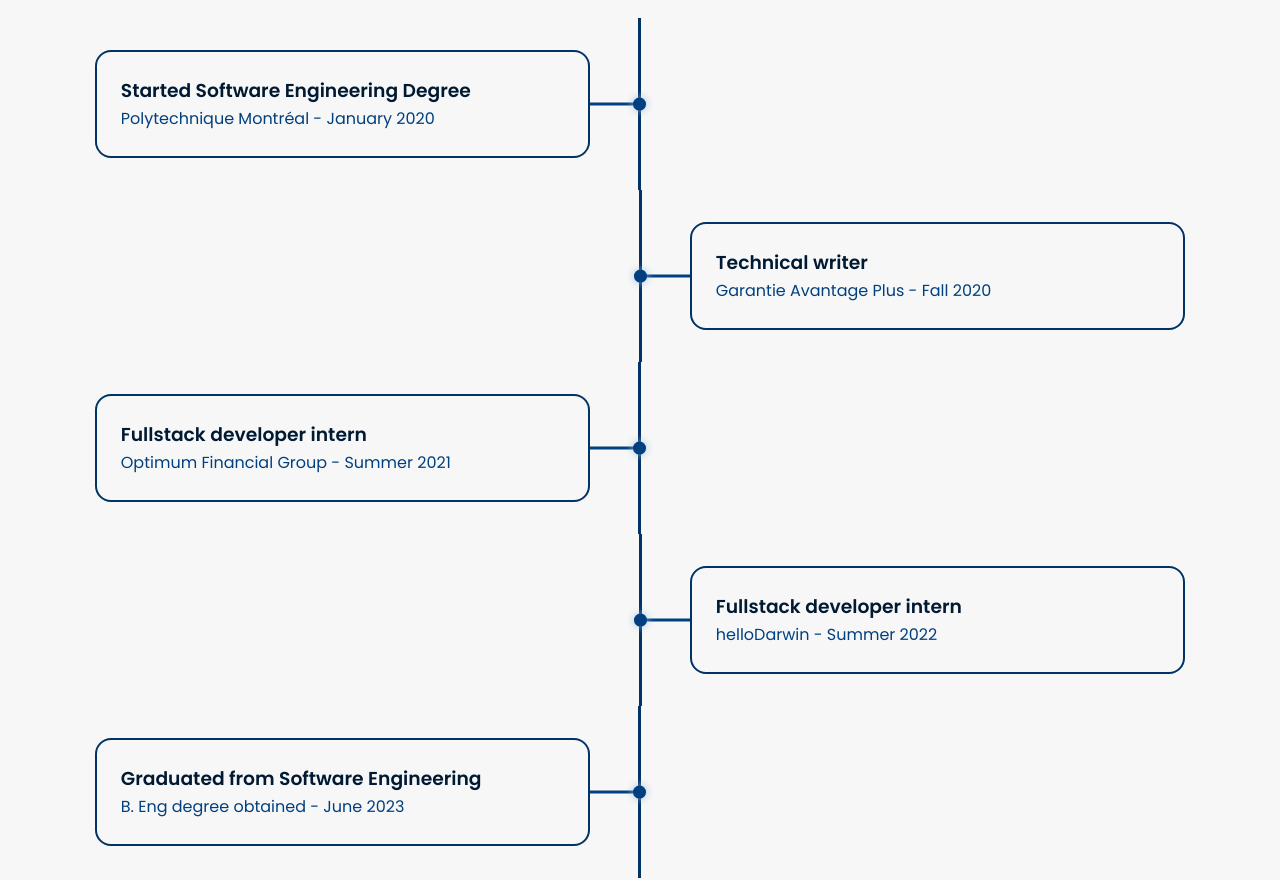
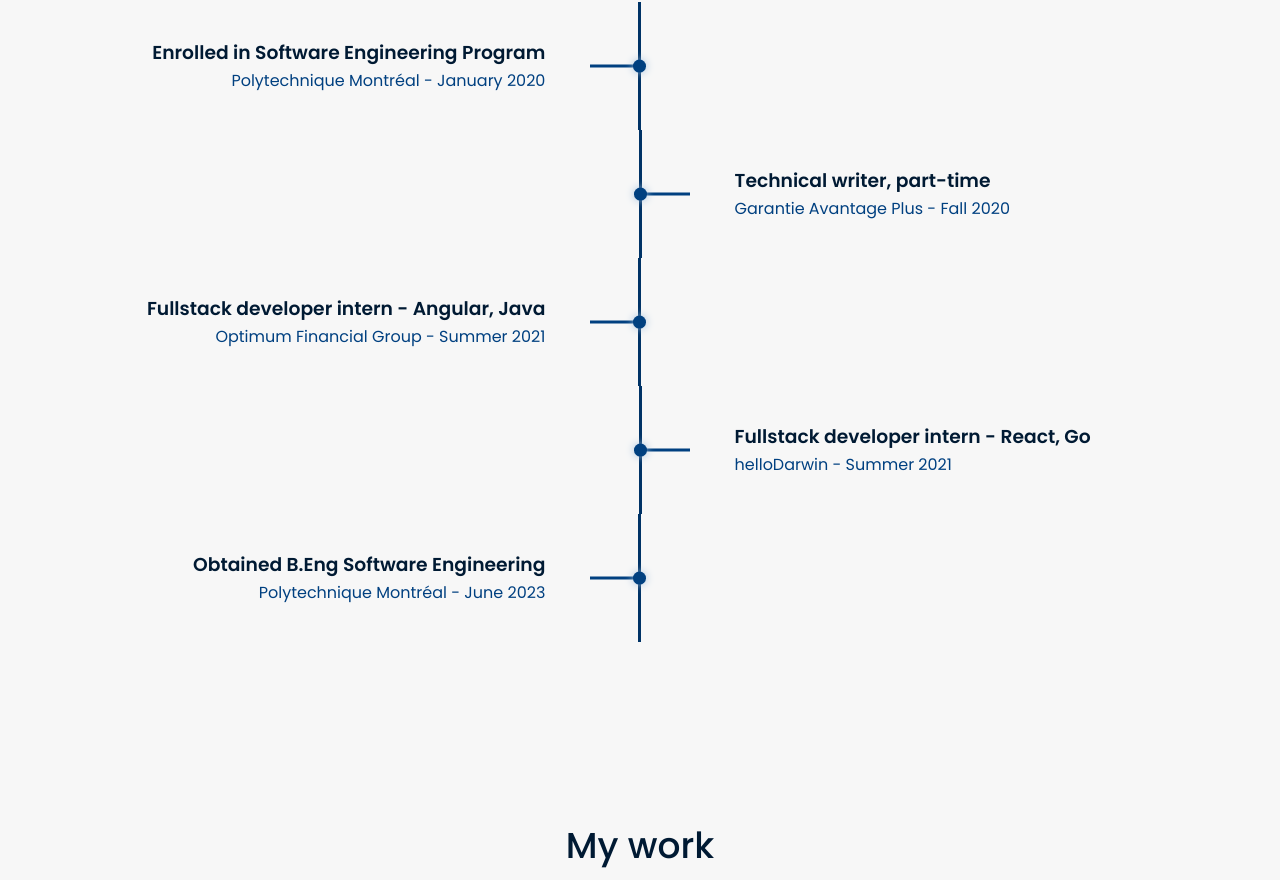
Before and after one commit to lt101/web-portfolio, a React (Create React App) app: page / in a window 1280 px wide. Shown: the part 1633-2513 px from the top of the page. Built offline with nearby package versions, Linux system fonts and the light colour scheme.

Commit message:
added timeline

```diff
--- /dev/null
+++ b/src/components/timeline/Experience.jsx
@@ -0,0 +1,46 @@
+import React, { useState, useRef } from "react";
+import "./timeline.css";
+import { motion, useScroll } from "framer-motion";
+
+const Experience = ({ exp }) => {
+  const [openModal1, setOpenModal1] = useState(false);
+
+  const ref = useRef(null);
+
+  const { scrollYProgress } = useScroll({
+    target: ref,
+    offset: ["0.5 1", "2.3 1"],
+  });
+
+  return (
+    <motion.div
+      className="timeline_item"
+      ref={ref}
+      style={{ opacity: scrollYProgress }}
+    >
+      <motion.div
+        className="timeline_content"
+        onClick={() =>
+          openModal1 ? setOpenModal1(false) : setOpenModal1(true)
+        }
+        whileHover={{ scale: 1.1 }}
+      >
+        <h3>{exp.title}</h3>
+        <p>{exp.subtitle}</p>
+        {openModal1 && (
+          <motion.div
+            initial={{ opacity: 0 }}
+            animate={{ opacity: 1 }}
+            transition={{ duration: 0.5 }}
+          >
+            <div className="timeline_description">{exp.description}</div>
+
+            {exp.tasks && exp.tasks.map((task) => <li>{task}</li>)}
+          </motion.div>
+        )}
+      </motion.div>
+    </motion.div>
+  );
+};
+
+export default Experience;
--- a/src/components/timeline/Timeline.jsx
+++ b/src/components/timeline/Timeline.jsx
@@ -1,39 +1,16 @@
 import React from "react";
 import "./timeline.css";
+import { experiences } from "../../data/Experiences";
+import Experience from "./Experience";
 
 const Timeline = () => {
   return (
     <div className="timeline_container">
       <h2 className="section_title">My Journey</h2>
-      <div className="timeline_item">
-        <div>
-          <h3>Started Software Engineering Degree</h3>
-          <p>Polytechnique Montréal - January 2020</p>
-        </div>
-      </div>
-      <div className="timeline_item">
-        <div>
-          <h3>Technical writer</h3>
-          <p>Garantie Avantage Plus - Fall 2020</p>
-        </div>
-      </div>
-      <div className="timeline_item">
-        <div>
-          <h3>Fullstack developer intern</h3>
-          <p>Optimum Financial Group - Summer 2021</p>
-        </div>
-      </div>
-      <div className="timeline_item">
-        <div>
-          <h3>Fullstack developer intern</h3>
-          <p>helloDarwin - Summer 2022</p>
-        </div>
-      </div>
-      <div className="timeline_item">
-        <div>
-          <h3>Graduated from Software Engineering</h3>
-          <p>B. Eng degree obtained - June 2023</p>
-        </div>
+      <div>
+        {experiences.map((exp) => (
+          <Experience exp={exp} />
+        ))}
       </div>
     </div>
   );
--- a/src/components/timeline/timeline.css
+++ b/src/components/timeline/timeline.css
@@ -5,17 +5,29 @@
 
 .timeline_item {
   max-width: 34em;
-  padding-top: 2em;
-  padding-bottom: 2em;
+  padding-top: 1.25em;
+  padding-bottom: 1.25em;
   position: relative;
   box-sizing: content-box;
+}
+
+.timeline_content {
+  border-radius: 1em;
+  padding: 1em;
+  margin: 0 1.8rem;
   cursor: pointer;
 }
 
-.timeline_item div {
-  border: 2px solid var(--text-color);
-  border-radius: 1em;
-  padding: 1.5em;
+.timeline_description {
+  font-style: italic;
+  margin: 1rem 1rem 1rem 0;
+  text-align: justify;
+  font-size: var(--small-font-size);
+}
+
+li {
+  text-align: start;
+  font-size: var(--small-font-size);
 }
 
 .timeline_item h3 {
@@ -28,15 +40,19 @@
 }
 
 .timeline_item:nth-child(odd) {
+  border-right: 3px solid var(--text-color);
+  padding-right: 3em;
+  transform: translateX(-17em);
+}
+
+.timeline_item:nth-child(odd) .timeline_content {
+  text-align: end;
+}
+
+.timeline_item:nth-child(even) {
   border-left: 3px solid var(--text-color);
   padding-left: 3em;
   transform: translateX(17em);
-}
-
-.timeline_item:nth-child(even) {
-  border-right: 3px solid var(--text-color);
-  padding-right: 3em;
-  transform: translateX(-17em);
 }
 
 .timeline_item:nth-child(odd)::before,
@@ -51,15 +67,15 @@
 }
 
 .timeline_item:nth-child(odd)::before {
+  right: 0;
+}
+
+.timeline_item:nth-child(even)::before {
   left: 0;
 }
 
-.timeline_item:nth-child(even)::before {
-  right: 0;
-}
-
-.timeline_item:nth-child(odd) div::before,
-.timeline_item:nth-child(even) div::before {
+.timeline_item:nth-child(odd) .timeline_content::before,
+.timeline_item:nth-child(even) .timeline_content::before {
   content: "";
   background: var(--line-color);
   box-shadow: 0 0 0.5em var(--line-color-light);
@@ -71,12 +87,12 @@
   border-radius: 50%;
 }
 
-.timeline_item:nth-child(odd) div::before {
-  left: -0.5em;
+.timeline_item:nth-child(odd) .timeline_content::before {
+  right: -0.5em;
 }
 
-.timeline_item:nth-child(even) div::before {
-  right: -0.5em;
+.timeline_item:nth-child(even) .timeline_content::before {
+  left: -0.5em;
 }
 
 @media screen and (max-width: 1150px) {
@@ -94,13 +110,18 @@
 
   .timeline_container .timeline_item::before {
     width: 3px;
-    height: 4em;
-    top: -2em;
+    height: 2.6em;
+    top: -1.3em;
     left: 50%;
     transform: translateX(-50%);
   }
 
-  .timeline_container .timeline_item div::before {
+  .timeline_container .timeline_item .timeline_content {
+    border: 1px solid var(--line-color);
+    text-align: start;
+  }
+
+  .timeline_container .timeline_item .timeline_content::before {
     top: -0.5em;
     left: 50%;
     transform: translateX(-50%);
--- /dev/null
+++ b/src/data/Experiences.js
@@ -0,0 +1,41 @@
+export const experiences = [
+  {
+    title: "Enrolled in Software Engineering Program",
+    subtitle: "Polytechnique Montréal - January 2020",
+    description:
+      "Before becoming a software engineer, I studied pharmacy at the University of Montreal. Upon realizing that my interests, skills and way of thinking were better suited for software development, I decided to take the leap.",
+  },
+  {
+    title: "Technical writer, part-time",
+    subtitle: "Garantie Avantage Plus - Fall 2020",
+    tasks: [
+      "Manually evaluated website functionnality",
+      "Wrote clear and concise documentation for end-users",
+    ],
+  },
+  {
+    title: "Fullstack developer intern - Angular, Java",
+    subtitle: "Optimum Financial Group - Summer 2021",
+    tasks: [
+      "Designed and created frontend components",
+      "Developed an automated email notification service",
+      "Participated in code reviews",
+    ],
+  },
+  {
+    title: "Fullstack developer intern - React, Go",
+    subtitle: "helloDarwin - Summer 2021",
+    tasks: [
+      "Developed cross-app functionalities that adapt new business models",
+      "Created visual components and connected different application layers using standard web best practices",
+      "Unit-tested code",
+      "Participated in code reviews and development planning",
+    ],
+  },
+  {
+    title: "Obtained B.Eng Software Engineering",
+    subtitle: "Polytechnique Montréal - June 2023",
+    description: "Onto the next chapter.",
+    tasks: [],
+  },
+];
```
Also changed, not shown: src/components/home/Home.jsx (+2 -21 lines).
